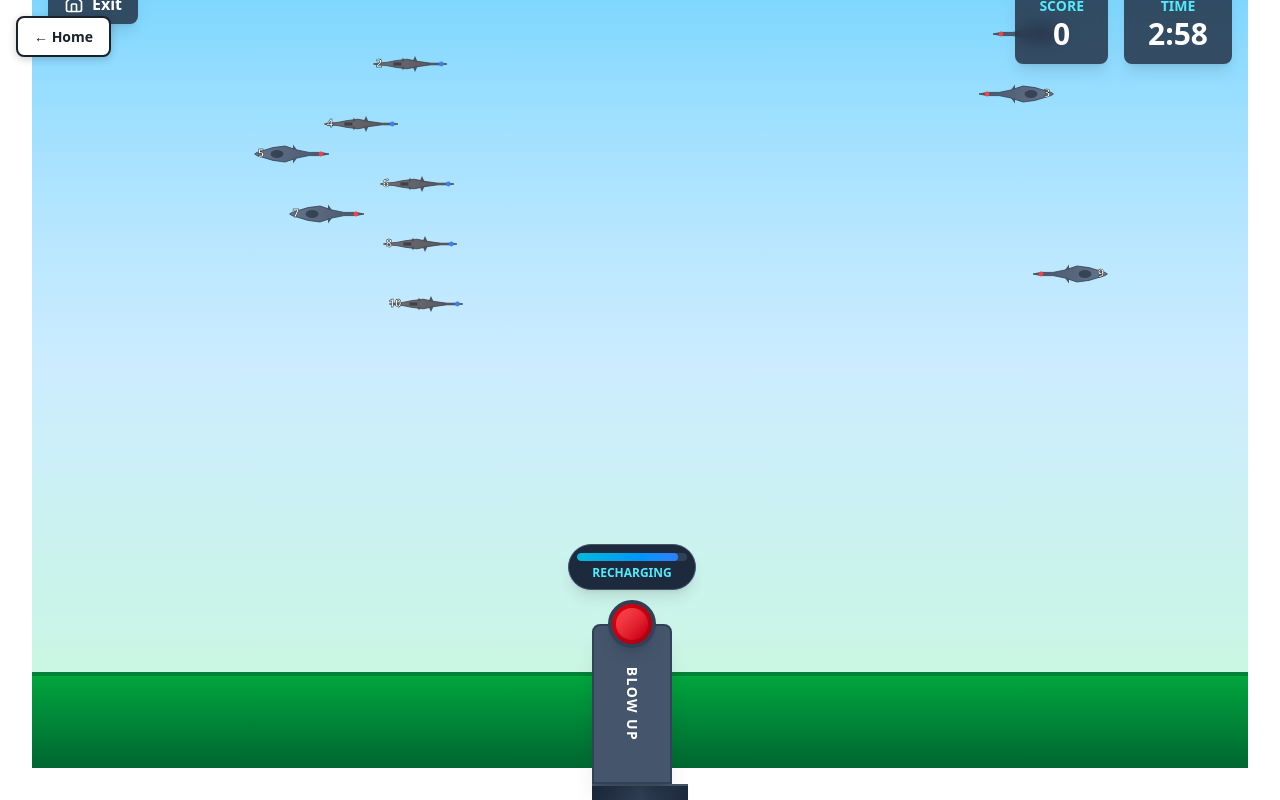
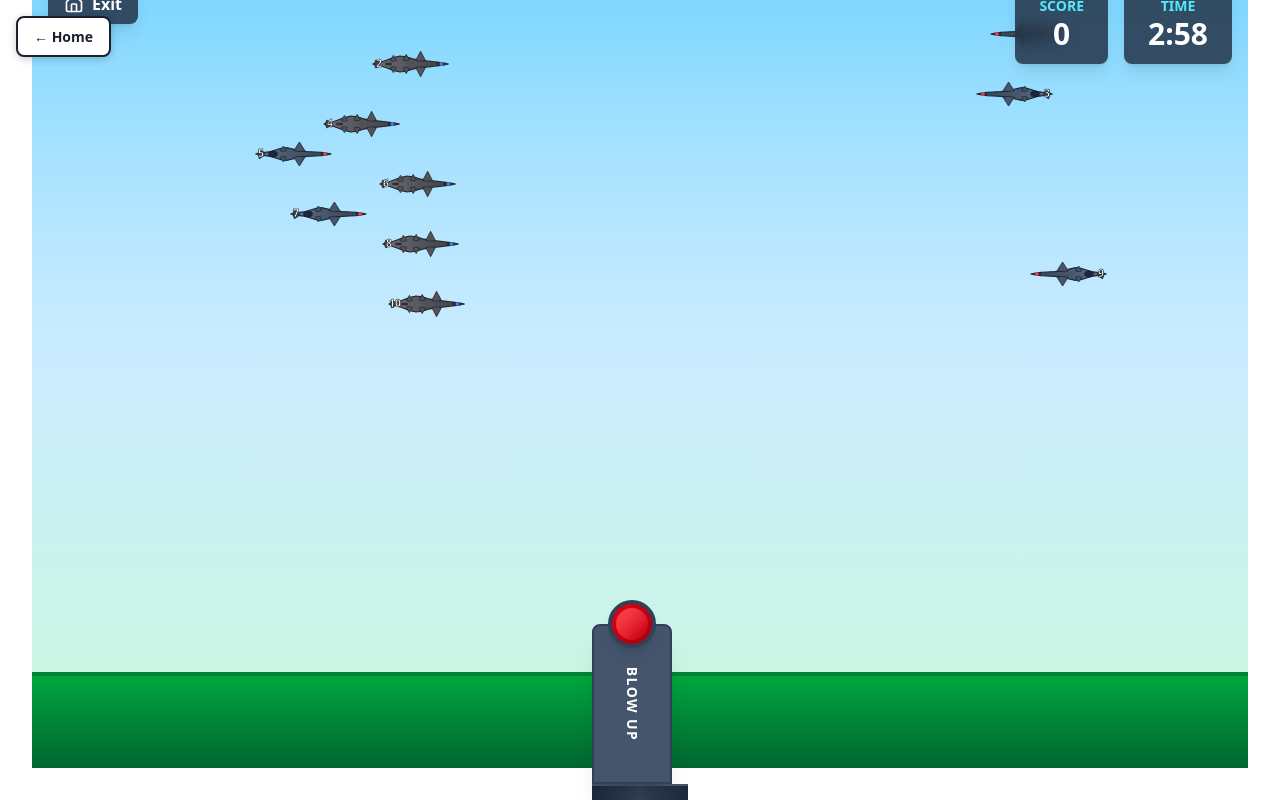
Before and after one commit to tseitzin/golf-card-game, a React (Vite) app: page /battleplanes in a window 1280 px wide. Both pictures are taken after a click on the button "Start Battle". Shown: the part 64-864 px from the top of the page. Built offline with nearby package versions, Linux system fonts and the light colour scheme.

Commit message:
Added battle planes game

```diff
--- a/src/games/battleplanes/components/Plane.tsx
+++ b/src/games/battleplanes/components/Plane.tsx
@@ -25,25 +25,30 @@ export default function Plane({ plane }: PlaneProps) {
             <defs>
               <linearGradient id={`grad1-${plane.id}`} x1="0%" y1="0%" x2="100%" y2="0%">
                 <stop offset="0%" style={{ stopColor: '#64748b', stopOpacity: 1 }} />
-                <stop offset="100%" style={{ stopColor: '#475569', stopOpacity: 1 }} />
+                <stop offset="50%" style={{ stopColor: '#475569', stopOpacity: 1 }} />
+                <stop offset="100%" style={{ stopColor: '#334155', stopOpacity: 1 }} />
               </linearGradient>
             </defs>
             <path
-              d="M 95 20 L 85 18 L 70 18 L 55 15 L 40 10 L 25 12 L 15 15 L 5 18 L 2 20 L 5 22 L 15 25 L 25 28 L 40 30 L 55 25 L 70 22 L 85 22 L 95 20 Z"
+              d="M 98 20 L 92 19 L 85 18 L 78 17.5 L 68 17 L 58 16 L 50 14 L 42 12 L 35 13 L 28 15 L 22 17 L 15 18 L 8 19 L 3 20 L 8 21 L 15 22 L 22 23 L 28 25 L 35 27 L 42 28 L 50 26 L 58 24 L 68 23 L 78 22.5 L 85 22 L 92 21 L 98 20 Z"
               fill={`url(#grad1-${plane.id})`}
-              stroke="#334155"
-              strokeWidth="1"
+              stroke="#1e293b"
+              strokeWidth="1.5"
             />
-            <path d="M 50 8 L 55 15 L 50 15 Z" fill="#475569" />
-            <path d="M 50 32 L 55 25 L 50 25 Z" fill="#475569" />
-            <ellipse cx="30" cy="20" rx="8" ry="5" fill="#1e293b" opacity="0.6" />
-            <circle cx="85" cy="20" r="3" fill="#ef4444" />
+            <path d="M 58 5 L 65 16 L 58 17 L 51 16 Z" fill="#475569" stroke="#1e293b" strokeWidth="1" />
+            <path d="M 58 35 L 65 24 L 58 23 L 51 24 Z" fill="#475569" stroke="#1e293b" strokeWidth="1" />
+            <path d="M 38 10 L 42 16 L 38 17 L 34 16 Z" fill="#475569" stroke="#1e293b" strokeWidth="1" />
+            <path d="M 38 30 L 42 24 L 38 23 L 34 24 Z" fill="#475569" stroke="#1e293b" strokeWidth="1" />
+            <path d="M 8 14 L 14 18 L 14 22 L 8 26 L 6 20 Z" fill="#334155" stroke="#1e293b" strokeWidth="1" />
+            <ellipse cx="25" cy="20" rx="6" ry="4" fill="#0f172a" opacity="0.8" />
+            <path d="M 85 18 L 92 19 L 92 21 L 85 22 Z" fill="#1e293b" />
+            <circle cx="90" cy="20" r="2.5" fill="#ef4444" opacity="0.9" />
             <text
               x="10"
               y="24"
               textAnchor="middle"
               fill="white"
-              fontSize="14"
+              fontSize="13"
               fontWeight="bold"
               stroke="#000"
               strokeWidth="0.5"
@@ -64,27 +69,32 @@ export default function Plane({ plane }: PlaneProps) {
             <defs>
               <linearGradient id={`grad2-${plane.id}`} x1="0%" y1="0%" x2="100%" y2="0%">
                 <stop offset="0%" style={{ stopColor: '#71717a', stopOpacity: 1 }} />
-                <stop offset="100%" style={{ stopColor: '#52525b', stopOpacity: 1 }} />
+                <stop offset="50%" style={{ stopColor: '#52525b', stopOpacity: 1 }} />
+                <stop offset="100%" style={{ stopColor: '#3f3f46', stopOpacity: 1 }} />
               </linearGradient>
             </defs>
             <path
-              d="M 95 20 L 88 19 L 75 19 L 60 17 L 45 14 L 30 16 L 20 18 L 8 19 L 3 20 L 8 21 L 20 22 L 30 24 L 45 26 L 60 23 L 75 21 L 88 21 L 95 20 Z"
+              d="M 97 20 L 90 18.5 L 82 17.5 L 72 16.5 L 62 15.5 L 52 13.5 L 44 11 L 36 10 L 28 12 L 20 15 L 13 17.5 L 6 19 L 2 20 L 6 21 L 13 22.5 L 20 25 L 28 28 L 36 30 L 44 29 L 52 26.5 L 62 24.5 L 72 23.5 L 82 22.5 L 90 21.5 L 97 20 Z"
               fill={`url(#grad2-${plane.id})`}
-              stroke="#3f3f46"
-              strokeWidth="1"
+              stroke="#27272a"
+              strokeWidth="1.5"
             />
-            <path d="M 55 10 L 58 17 L 52 17 Z" fill="#52525b" />
-            <path d="M 55 30 L 58 23 L 52 23 Z" fill="#52525b" />
-            <path d="M 40 12 L 42 17 L 38 17 Z" fill="#52525b" />
-            <path d="M 40 28 L 42 23 L 38 23 Z" fill="#52525b" />
-            <rect x="28" y="18" width="10" height="4" fill="#27272a" opacity="0.6" />
-            <circle cx="88" cy="20" r="3" fill="#3b82f6" />
+            <path d="M 62 4 L 68 15.5 L 62 16.5 L 56 15.5 Z" fill="#52525b" stroke="#27272a" strokeWidth="1" />
+            <path d="M 62 36 L 68 24.5 L 62 23.5 L 56 24.5 Z" fill="#52525b" stroke="#27272a" strokeWidth="1" />
+            <path d="M 44 8 L 48 15 L 44 16 L 40 15 Z" fill="#52525b" stroke="#27272a" strokeWidth="1" />
+            <path d="M 44 32 L 48 25 L 44 24 L 40 25 Z" fill="#52525b" stroke="#27272a" strokeWidth="1" />
+            <path d="M 28 9 L 32 16 L 28 17 L 24 16 Z" fill="#52525b" stroke="#27272a" strokeWidth="0.8" />
+            <path d="M 28 31 L 32 24 L 28 23 L 24 24 Z" fill="#52525b" stroke="#27272a" strokeWidth="0.8" />
+            <path d="M 6 15 L 11 18 L 11 22 L 6 25 L 4 20 Z" fill="#3f3f46" stroke="#27272a" strokeWidth="1" />
+            <rect x="18" y="18.5" width="8" height="3" fill="#18181b" opacity="0.7" />
+            <path d="M 82 17.5 L 90 18.5 L 90 21.5 L 82 22.5 Z" fill="#27272a" />
+            <circle cx="88" cy="20" r="2.5" fill="#3b82f6" opacity="0.9" />
             <text
               x="10"
               y="24"
               textAnchor="middle"
               fill="white"
-              fontSize="14"
+              fontSize="13"
               fontWeight="bold"
               stroke="#000"
               strokeWidth="0.5"
@@ -105,27 +115,34 @@ export default function Plane({ plane }: PlaneProps) {
             <defs>
               <linearGradient id={`grad3-${plane.id}`} x1="0%" y1="0%" x2="100%" y2="0%">
                 <stop offset="0%" style={{ stopColor: '#78716c', stopOpacity: 1 }} />
-                <stop offset="100%" style={{ stopColor: '#57534e', stopOpacity: 1 }} />
+                <stop offset="50%" style={{ stopColor: '#57534e', stopOpacity: 1 }} />
+                <stop offset="100%" style={{ stopColor: '#44403c', stopOpacity: 1 }} />
               </linearGradient>
             </defs>
             <path
-              d="M 95 20 L 87 18.5 L 72 18.5 L 58 16 L 43 13 L 28 15 L 18 17 L 6 18.5 L 2 20 L 6 21.5 L 18 23 L 28 25 L 43 27 L 58 24 L 72 21.5 L 87 21.5 L 95 20 Z"
+              d="M 96 20 L 88 18 L 78 16.5 L 68 15 L 58 13 L 48 10 L 38 8 L 30 9 L 22 12 L 15 15 L 9 17.5 L 4 19.5 L 2 20 L 4 20.5 L 9 22.5 L 15 25 L 22 28 L 30 31 L 38 32 L 48 30 L 58 27 L 68 25 L 78 23.5 L 88 22 L 96 20 Z"
               fill={`url(#grad3-${plane.id})`}
-              stroke="#44403c"
-              strokeWidth="1"
+              stroke="#292524"
+              strokeWidth="1.5"
             />
-            <path d="M 48 9 L 53 16 L 48 16 Z" fill="#57534e" />
-            <path d="M 48 31 L 53 24 L 48 24 Z" fill="#57534e" />
-            <ellipse cx="35" cy="20" rx="10" ry="6" fill="#292524" opacity="0.6" />
-            <path d="M 20 14 L 22 18 L 18 18 Z" fill="#57534e" />
-            <path d="M 20 26 L 22 22 L 18 22 Z" fill="#57534e" />
-            <circle cx="87" cy="20" r="3" fill="#f59e0b" />
+            <path d="M 68 3 L 75 15 L 68 16 L 61 15 Z" fill="#57534e" stroke="#292524" strokeWidth="1" />
+            <path d="M 68 37 L 75 25 L 68 24 L 61 25 Z" fill="#57534e" stroke="#292524" strokeWidth="1" />
+            <path d="M 48 6 L 53 13 L 48 14 L 43 13 Z" fill="#57534e" stroke="#292524" strokeWidth="1" />
+            <path d="M 48 34 L 53 27 L 48 26 L 43 27 Z" fill="#57534e" stroke="#292524" strokeWidth="1" />
+            <path d="M 30 7 L 34 14 L 30 15 L 26 14 Z" fill="#57534e" stroke="#292524" strokeWidth="0.8" />
+            <path d="M 30 33 L 34 26 L 30 25 L 26 26 Z" fill="#57534e" stroke="#292524" strokeWidth="0.8" />
+            <path d="M 15 10 L 20 16 L 15 17 L 10 16 Z" fill="#57534e" stroke="#292524" strokeWidth="0.8" />
+            <path d="M 15 30 L 20 24 L 15 23 L 10 24 Z" fill="#57534e" stroke="#292524" strokeWidth="0.8" />
+            <path d="M 4 16 L 8 18 L 8 22 L 4 24 L 2 20 Z" fill="#44403c" stroke="#292524" strokeWidth="1" />
+            <ellipse cx="22" cy="20" rx="5" ry="3.5" fill="#1c1917" opacity="0.8" />
+            <path d="M 78 16.5 L 88 18 L 88 22 L 78 23.5 Z" fill="#292524" />
+            <circle cx="86" cy="20" r="2.5" fill="#f59e0b" opacity="0.9" />
             <text
               x="10"
               y="24"
               textAnchor="middle"
               fill="white"
-              fontSize="14"
+              fontSize="13"
               fontWeight="bold"
               stroke="#000"
               strokeWidth="0.5"
@@ -147,28 +164,33 @@ export default function Plane({ plane }: PlaneProps) {
             <defs>
               <linearGradient id={`grad4-${plane.id}`} x1="0%" y1="0%" x2="100%" y2="0%">
                 <stop offset="0%" style={{ stopColor: '#6b7280', stopOpacity: 1 }} />
-                <stop offset="100%" style={{ stopColor: '#4b5563', stopOpacity: 1 }} />
+                <stop offset="50%" style={{ stopColor: '#4b5563', stopOpacity: 1 }} />
+                <stop offset="100%" style={{ stopColor: '#374151', stopOpacity: 1 }} />
               </linearGradient>
             </defs>
             <path
-              d="M 96 20 L 90 18 L 77 18 L 63 15 L 48 11 L 33 13 L 22 16 L 10 18 L 4 20 L 10 22 L 22 24 L 33 27 L 48 29 L 63 25 L 77 22 L 90 22 L 96 20 Z"
+              d="M 97 20 L 89 18.5 L 80 17 L 70 15.5 L 60 13.5 L 50 11 L 40 9 L 32 10 L 24 13 L 17 16 L 11 18.5 L 5 19.5 L 2 20 L 5 20.5 L 11 21.5 L 17 24 L 24 27 L 32 30 L 40 31 L 50 29 L 60 26.5 L 70 24.5 L 80 23 L 89 21.5 L 97 20 Z"
               fill={`url(#grad4-${plane.id})`}
-              stroke="#374151"
-              strokeWidth="1"
+              stroke="#1f2937"
+              strokeWidth="1.5"
             />
-            <path d="M 52 7 L 57 15 L 52 15 Z" fill="#4b5563" />
-            <path d="M 52 33 L 57 25 L 52 25 Z" fill="#4b5563" />
-            <path d="M 38 9 L 41 16 L 35 16 Z" fill="#4b5563" />
-            <path d="M 38 31 L 41 24 L 35 24 Z" fill="#4b5563" />
-            <ellipse cx="25" cy="20" rx="7" ry="4" fill="#1f2937" opacity="0.7" />
-            <rect x="15" y="18" width="8" height="4" fill="#111827" opacity="0.5" />
-            <circle cx="90" cy="20" r="3" fill="#10b981" />
+            <path d="M 70 4 L 76 15.5 L 70 16.5 L 64 15.5 Z" fill="#4b5563" stroke="#1f2937" strokeWidth="1" />
+            <path d="M 70 36 L 76 24.5 L 70 23.5 L 64 24.5 Z" fill="#4b5563" stroke="#1f2937" strokeWidth="1" />
+            <path d="M 50 7 L 55 13 L 50 14 L 45 13 Z" fill="#4b5563" stroke="#1f2937" strokeWidth="1" />
+            <path d="M 50 33 L 55 27 L 50 26 L 45 27 Z" fill="#4b5563" stroke="#1f2937" strokeWidth="1" />
+            <path d="M 32 8 L 36 15 L 32 16 L 28 15 Z" fill="#4b5563" stroke="#1f2937" strokeWidth="0.8" />
+            <path d="M 32 32 L 36 25 L 32 24 L 28 25 Z" fill="#4b5563" stroke="#1f2937" strokeWidth="0.8" />
+            <path d="M 5 15 L 10 18 L 10 22 L 5 25 L 3 20 Z" fill="#374151" stroke="#1f2937" strokeWidth="1" />
+            <ellipse cx="20" cy="20" rx="5" ry="3.5" fill="#111827" opacity="0.8" />
+            <rect x="14" y="18.5" width="6" height="3" fill="#0f172a" opacity="0.6" />
+            <path d="M 80 17 L 89 18.5 L 89 21.5 L 80 23 Z" fill="#1f2937" />
+            <circle cx="87" cy="20" r="2.5" fill="#10b981" opacity="0.9" />
             <text
               x="10"
               y="24"
               textAnchor="middle"
               fill="white"
-              fontSize="14"
+              fontSize="13"
               fontWeight="bold"
               stroke="#000"
               strokeWidth="0.5"
--- a/src/games/battleplanes/components/Weapon.tsx
+++ b/src/games/battleplanes/components/Weapon.tsx
@@ -11,39 +11,86 @@ export default function Weapon({ recharging, lightningActive, rechargeProgress }
   return (
     <div className="fixed bottom-0 left-1/2 -translate-x-1/2 z-20">
       {lightningActive && (
-        <div className="absolute bottom-[160px] left-1/2 -translate-x-1/2">
-          <svg width="80" height="600" viewBox="0 0 80 600" className="animate-pulse" style={{ filter: 'drop-shadow(0 0 12px rgba(59, 130, 246, 0.8))' }}>
+        <div className="absolute bottom-[160px] left-1/2 -translate-x-1/2 -ml-[3px]">
+          <svg width="50" height="600" viewBox="0 0 50 600" className="animate-pulse" style={{ filter: 'drop-shadow(0 0 15px rgba(59, 130, 246, 0.9)) drop-shadow(0 0 30px rgba(147, 197, 253, 0.6))' }}>
             <defs>
               <linearGradient id="lightningGradient" x1="0%" y1="0%" x2="0%" y2="100%">
-                <stop offset="0%" stopColor="#60a5fa" stopOpacity="0.9" />
-                <stop offset="50%" stopColor="#22d3ee" stopOpacity="1" />
-                <stop offset="100%" stopColor="#fef08a" stopOpacity="0.9" />
+                <stop offset="0%" stopColor="#93c5fd" stopOpacity="1" />
+                <stop offset="30%" stopColor="#3b82f6" stopOpacity="1" />
+                <stop offset="60%" stopColor="#06b6d4" stopOpacity="1" />
+                <stop offset="100%" stopColor="#fef08a" stopOpacity="0.95" />
               </linearGradient>
               <filter id="glow">
-                <feGaussianBlur stdDeviation="3" result="coloredBlur"/>
+                <feGaussianBlur stdDeviation="2.5" result="coloredBlur"/>
                 <feMerge>
                   <feMergeNode in="coloredBlur"/>
                   <feMergeNode in="SourceGraphic"/>
                 </feMerge>
               </filter>
+              <filter id="innerGlow">
+                <feGaussianBlur stdDeviation="1" result="blur"/>
+                <feMerge>
+                  <feMergeNode in="blur"/>
+                  <feMergeNode in="SourceGraphic"/>
+                </feMerge>
+              </filter>
             </defs>
 
+            {/* Secondary branch effects */}
             <path
-              d="M 40 0 L 35 100 L 45 100 L 38 200 L 50 200 L 42 300 L 52 300 L 44 400 L 55 400 L 40 550 L 35 400 L 25 400 L 32 300 L 22 300 L 30 200 L 20 200 L 28 100 L 18 100 Z"
+              d="M 28 150 L 12 165 L 15 175"
+              stroke="url(#lightningGradient)"
+              strokeWidth="1.5"
+              fill="none"
+              opacity="0.7"
+              filter="url(#glow)"
+            />
+            <path
+              d="M 22 280 L 8 295 L 10 305"
+              stroke="url(#lightningGradient)"
+              strokeWidth="1.5"
+              fill="none"
+              opacity="0.7"
+              filter="url(#glow)"
+            />
+            <path
+              d="M 32 420 L 42 435 L 40 445"
+              stroke="url(#lightningGradient)"
+              strokeWidth="1.5"
+              fill="none"
+              opacity="0.7"
+              filter="url(#glow)"
+            />
+
+            {/* Main lightning bolt - more jagged and realistic */}
+            <path
+              d="M 25 0 L 23 85 L 30 85 L 26 145 L 32 145 L 28 210 L 34 210 L 29 275 L 36 275 L 31 340 L 38 340 L 33 405 L 40 405 L 34 470 L 42 470 L 25 550 L 26 460 L 20 460 L 24 395 L 18 395 L 22 330 L 15 330 L 20 265 L 14 265 L 19 200 L 13 200 L 18 135 L 12 135 L 17 85 L 10 85 Z"
               fill="url(#lightningGradient)"
               filter="url(#glow)"
               className="animate-pulse"
-              style={{ animationDuration: '150ms' }}
+              style={{ animationDuration: '120ms' }}
             />
 
+            {/* Bright core highlight */}
             <path
-              d="M 40 0 L 35 100 L 45 100 L 38 200 L 50 200 L 42 300 L 52 300 L 44 400 L 55 400 L 40 550"
+              d="M 25 0 L 23 85 L 26 145 L 28 210 L 29 275 L 31 340 L 33 405 L 34 470 L 25 550"
               stroke="#ffffff"
-              strokeWidth="2"
+              strokeWidth="1.5"
               fill="none"
-              opacity="0.6"
+              opacity="0.8"
+              filter="url(#innerGlow)"
               className="animate-pulse"
-              style={{ animationDuration: '100ms' }}
+              style={{ animationDuration: '80ms' }}
+            />
+
+            {/* Additional energy crackle */}
+            <path
+              d="M 25 0 L 23 85 L 26 145 L 28 210 L 29 275 L 31 340 L 33 405 L 34 470 L 25 550"
+              stroke="#60a5fa"
+              strokeWidth="4"
+              fill="none"
+              opacity="0.3"
+              filter="url(#glow)"
             />
           </svg>
 
@@ -70,7 +117,7 @@ export default function Weapon({ recharging, lightningActive, rechargeProgress }
         </div>
 
         {recharging && (
-          <div className="absolute -top-20 left-1/2 -translate-x-1/2 w-32">
+          <div className="absolute top-8 left-1/2 -translate-x-1/2 w-32">
             <div className="bg-slate-800 rounded-full p-2 border border-slate-600 shadow-lg">
               <div className="relative h-2 bg-slate-700 rounded-full overflow-hidden">
                 <div
@@ -85,11 +132,6 @@ export default function Weapon({ recharging, lightningActive, rechargeProgress }
           </div>
         )}
 
-        {!recharging && !lightningActive && (
-          <div className="absolute -top-16 left-1/2 -translate-x-1/2 text-green-400 text-sm font-bold bg-slate-800 px-3 py-1 rounded-full border border-green-500 shadow-lg animate-pulse">
-            READY
-          </div>
-        )}
       </div>
 
       <div className="w-24 h-4 bg-gradient-to-r from-slate-800 via-slate-700 to-slate-800 border-t-2 border-slate-600"></div>
```
Also changed, not shown: src/games/battleplanes/components/GameScreen.tsx (+30 -11 lines).
